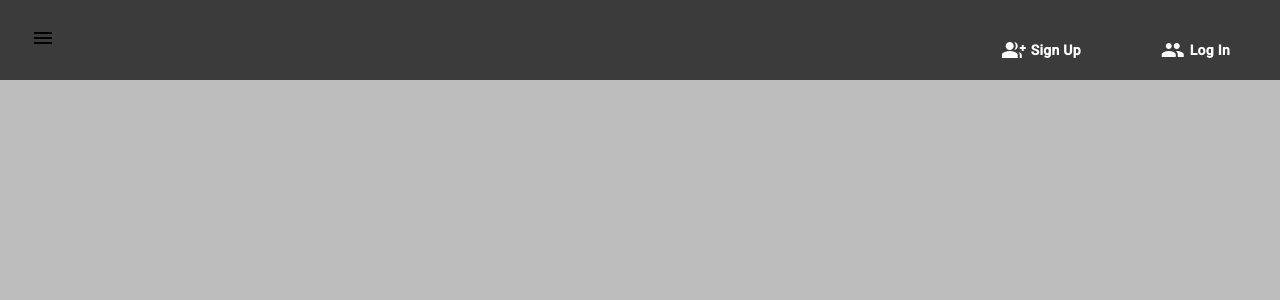
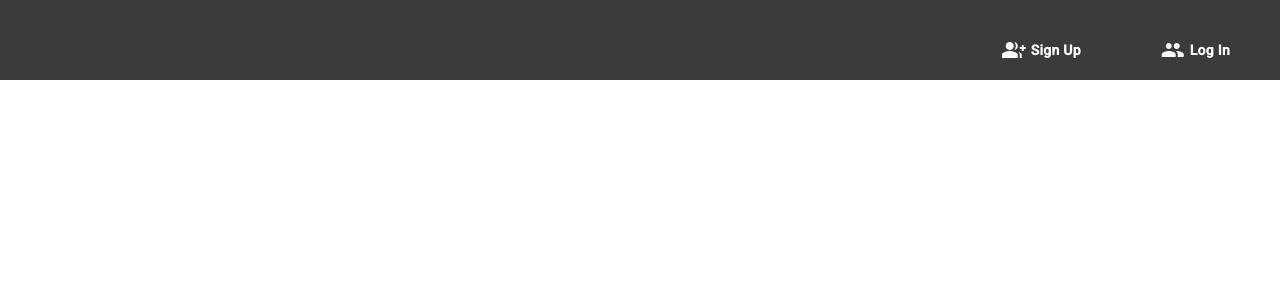
Before and after one commit to Finanzas-SS83/FrontEnd-v2, an Angular app: page / in a window 1280 px wide. Shown: the top 300 px of the page. Built offline with nearby package versions, Linux system fonts and the light colour scheme.

Commit message:
feat(header-content):: modified header-content.component.html and db.json

```diff
--- a/server/db.json
+++ b/server/db.json
@@ -31,4 +31,5 @@
       "id": 3
     }
   ]
+
 }
--- a/src/app/PlandePagos/components/header-content/header-content.component.html
+++ b/src/app/PlandePagos/components/header-content/header-content.component.html
@@ -1,7 +1,7 @@
 <div class="example-container" *ngIf="shouldRun">
   <div class="header">
     <div class="logo">
-      <button (click)="snav.toggle()" class="menu"><mat-icon>menu</mat-icon></button>
+
 
     </div>
     <div class="button-container">
@@ -14,21 +14,10 @@
     </div>
   </div>
 
-  <mat-sidenav-container class="content">
-    <mat-sidenav #snav [mode]="'side'">
-      <mat-nav-list>
-        <a href="home" class="link"><mat-icon>home</mat-icon> Home</a>
-        <a href="record" class="link"><mat-icon>description</mat-icon> Record</a>
-        <a routerLink="/student-profile/1" class="link"><mat-icon>account_circle</mat-icon> My profile</a>
-        <a href="#back" class="link" id="back"><mat-icon>meeting_room</mat-icon> Back </a>
-      </mat-nav-list>
-    </mat-sidenav>
 
-    <mat-sidenav-content>
 
       <!--aqui van las etiquetas del contenido-->
       <p><router-outlet></router-outlet></p>
 
-    </mat-sidenav-content>
-  </mat-sidenav-container>
+
 </div>
--- a/src/app/app.component.html
+++ b/src/app/app.component.html
@@ -1,2 +1 @@
 <app-header-content></app-header-content>
-<router-outlet></router-outlet>
```
